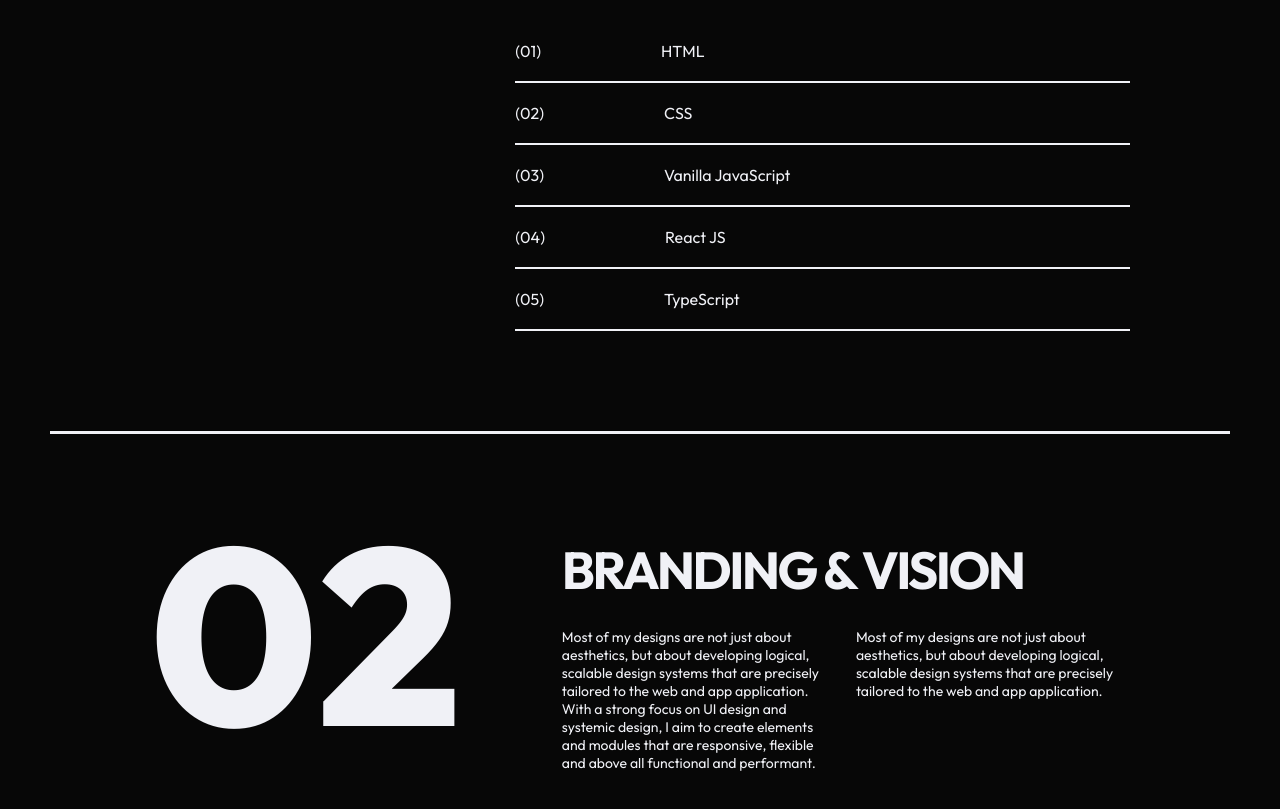
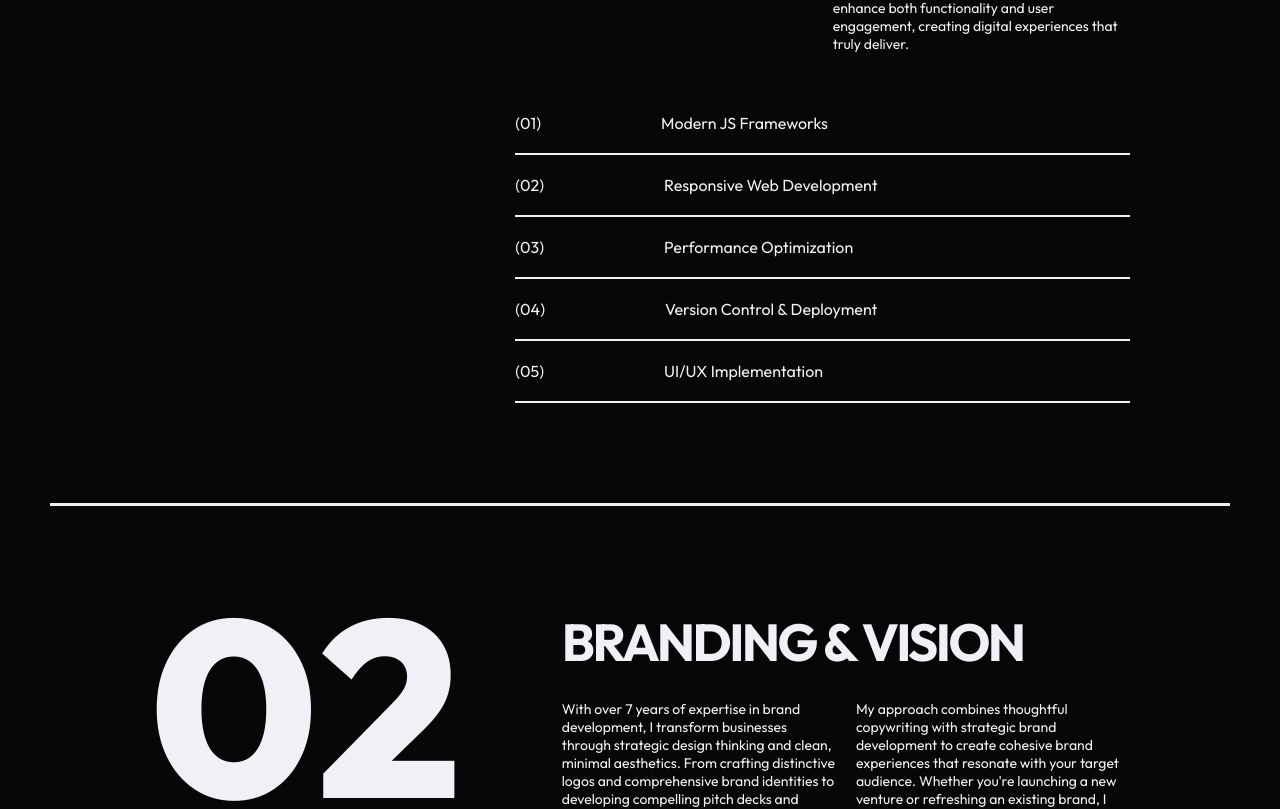
Before and after one commit to javiductor/thespaghetti.dev, a React (Vite) app: page / in a window 1280 px wide. Shown: the part 2532-3341 px from the top of the page. Built offline with nearby package versions, Linux system fonts and the light colour scheme; what @directus/sdk would draw is missing.

Commit message:
Added copy to home page - still needs refinement. Changed a couple of images.

```diff
--- a/src/components/pages/home/components/about-me.jsx
+++ b/src/components/pages/home/components/about-me.jsx
@@ -7,12 +7,18 @@ const AboutMe = () => {
       <div className={styles.aboutContainer}>
         <div className={styles.aboutInfo}>
           <p className={styles.aboutDescription}>
-            Most of my designs are not just about aesthetics, but about
-            developing logical, scalable design systems that are precisely
-            tailored to the web and app application. With a strong focus on UI
-            design and systemic design, I aim to create elements and modules
-            that are responsive, flexible and above all functional and
-            performant.
+            From nearly a decade immersed in marketing and design, I recently
+            embraced an exhilarating new challenge: web development. What began
+            with courses and small projects has evolved into a passionate
+            pursuit of coding excellence. While I'm still early in my
+            development journey, I've already progressed from wrestling with
+            spaghetti code to crafting clean, thoughtful solutions.
+            <br />
+            <br /> Each day brings new learning opportunities, and I'm amazed by
+            how far I've come – already taking on client projects and building
+            real-world applications. My background in design and marketing gives
+            me a unique perspective, allowing me to create solutions that are
+            both technically sound and visually compelling.
           </p>
           <h3 className={styles.aboutHeading}>Client Collabortations</h3>
           <div className={styles.clientList}>
--- a/src/components/pages/home/components/featured-projects.jsx
+++ b/src/components/pages/home/components/featured-projects.jsx
@@ -5,7 +5,7 @@ import styles from "./featured-projects.module.css";
 const FeaturedProjects = () => {
   const projects = [
     {
-      thumbImageSrc: "/assets/Portfolio/TTHC.webp",
+      thumbImageSrc: "/assets/Portfolio/TTHC-small.webp",
       altDescription: "Henley Spanish Centre Portfolio",
       category: ["CSS", "HTML", "React JS"],
       heading: "Henley Spanish Centre",
@@ -26,7 +26,7 @@ const FeaturedProjects = () => {
       link: "/work/mrp",
     },
     {
-      thumbImageSrc: "/assets/Portfolio/TTHC.webp",
+      thumbImageSrc: "/assets/Portfolio/TTHC-small.webp",
       altDescription: "Torres Heights Portfolio",
       category: ["Web Design"],
       heading: "Torres Heights",
--- a/src/components/pages/home/components/services.jsx
+++ b/src/components/pages/home/components/services.jsx
@@ -9,33 +9,32 @@ const Services = () => {
         withBorder={true}
         number="01"
         heading="WEB DEVELOPMENT"
-        description1="I specialise in building high-performance website with component based architectures. My development approach prioritises clean code and efficient functionality without compromising on the beautiful design."
-        description2="I create responsive solutions that can handle complex logic while still maintaining fast load times and seamless user interactions. "
+        description1="Transform your digital presence with web solutions that prioritise both performance and polish. I specialise in building sophisticated, component-based websites using cutting-edge JavaScript frameworks, ensuring your platform is both powerful and future-proof."
+        description2="My development approach combines clean, efficient code with seamless user experiences – delivering websites that load fast, respond instantly and scale effortlessly. From responsive implementations to complex UI/UX features, every line of code is meticulously crafted to enhance both functionality and user engagement, creating digital experiences that truly deliver."
         services={[
           {
             number: "(01)",
-            name: "HTML",
+            name: "Modern JS Frameworks",
             image: "/assets/Portfolio/TTHC.webp",
           },
-
           {
             number: "(02)",
-            name: "CSS",
+            name: "Responsive Web Development",
             image: "/assets/Portfolio/enferm.webp",
           },
           {
             number: "(03)",
-            name: "Vanilla JavaScript",
+            name: "Performance Optimization",
             image: "/assets/Portfolio/mrp.webp",
           },
           {
             number: "(04)",
-            name: "React JS",
+            name: "Version Control & Deployment",
             image: "/assets/Portfolio/Novaflip.webp",
           },
           {
             number: "(05)",
-            name: "TypeScript",
+            name: "UI/UX Implementation",
             image: "/assets/Portfolio/TTHC.webp",
           },
         ]}
@@ -44,35 +43,33 @@ const Services = () => {
         withBorder={true}
         number="02"
         heading="BRANDING & VISION"
-        description1="Most of my designs are not just about aesthetics, but about developing logical, scalable design systems that are precisely tailored to the web and app application.
-
-        With a strong focus on UI design and systemic design, I aim to create elements and modules that are responsive, flexible and above all functional and performant."
-        description2="Most of my designs are not just about aesthetics, but about developing logical, scalable design systems that are precisely tailored to the web and app application."
+        description1="With over 7 years of expertise in brand development, I transform businesses through strategic design thinking and clean, minimal aesthetics. From crafting distinctive logos and comprehensive brand identities to developing compelling pitch decks and strategic messaging, I offer a complete suite of branding solutions that help businesses establish their unique market position."
+        description2="My approach combines thoughtful copywriting with strategic brand development to create cohesive brand experiences that resonate with your target audience. Whether you're launching a new venture or refreshing an existing brand, I partner with you to create meaningful connections that drive business growth and lasting impact."
         services={[
           {
             number: "(01)",
-            name: "HTML",
+            name: "Logo Design",
             image: "/assets/Portfolio/enferm.webp",
           },
 
           {
             number: "(02)",
-            name: "CSS",
+            name: "Overall branding",
             image: "/assets/Portfolio/TTHC.webp",
           },
           {
             number: "(03)",
-            name: "Vanilla JavaScript",
+            name: "Deck Design",
             image: "/assets/Portfolio/mrp.webp",
           },
           {
             number: "(04)",
-            name: "React JS",
+            name: "Branding strategy",
             image: "/assets/Portfolio/Novaflip.webp",
           },
           {
             number: "(05)",
-            name: "TypeScript",
+            name: "Copywritting",
             image: "/assets/Portfolio/TTHC.webp",
           },
         ]}
@@ -81,34 +78,32 @@ const Services = () => {
         withBorder={true}
         number="03"
         heading="WEB DESIGN"
-        description1="Most of my designs are not just about aesthetics, but about developing logical, scalable design systems that are precisely tailored to the web and app application.
-
-        With a strong focus on UI design and systemic design, I aim to create elements and modules that are responsive, flexible and above all functional and performant."
-        description2="Most of my designs are not just about aesthetics, but about developing logical, scalable design systems that are precisely tailored to the web and app application."
+        description1="I craft thoughtfully structured websites that guide visitors through seamless journeys, leveraging strategic white space to enhance readability and impact. From detailed wireframes to polished UI/UX design, every element is meticulously planned to ensure optimal user engagement across all devices."
+        description2="My comprehensive approach includes thorough architecture planning and cross-browser testing, ensuring your website performs flawlessly on every platform. By combining aesthetic excellence with strategic functionality, I create digital experiences that don't just look beautiful – they drive results and turn visitors into customers."
         services={[
           {
             number: "(01)",
-            name: "HTML",
+            name: "Wireframming",
             image: "/assets/Portfolio/TTHC.webp",
           },
           {
             number: "(02)",
-            name: "CSS",
+            name: "UX/UI Design",
             image: "/assets/Portfolio/TTHC.webp",
           },
           {
             number: "(03)",
-            name: "Vanilla JavaScript",
+            name: "Responsive design",
             image: "/assets/Portfolio/TTHC.webp",
           },
           {
             number: "(04)",
-            name: "React JS",
+            name: "Architecture and navigation planning",
             image: "/assets/Portfolio/Novaflip.webp",
           },
           {
             number: "(05)",
-            name: "TypeScript",
+            name: "Cross browser testing",
             image: "/assets/Portfolio/TTHC.webp",
           },
         ]}
```
Also changed, not shown: public/assets/Portfolio/TTHC-small.webp (added).
